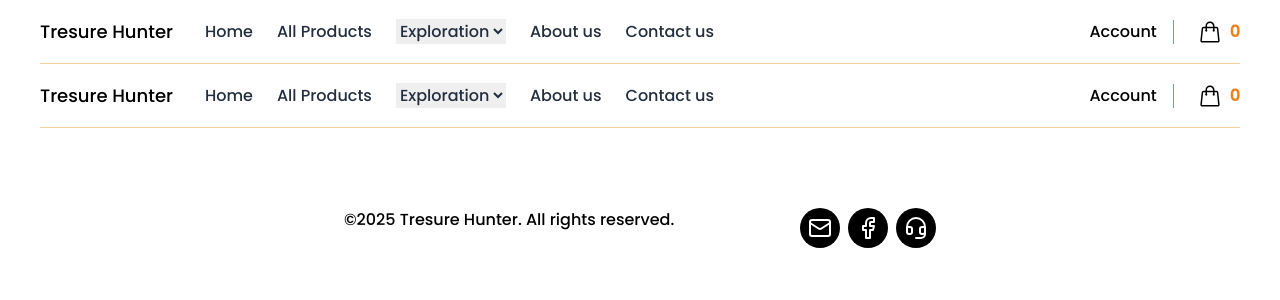
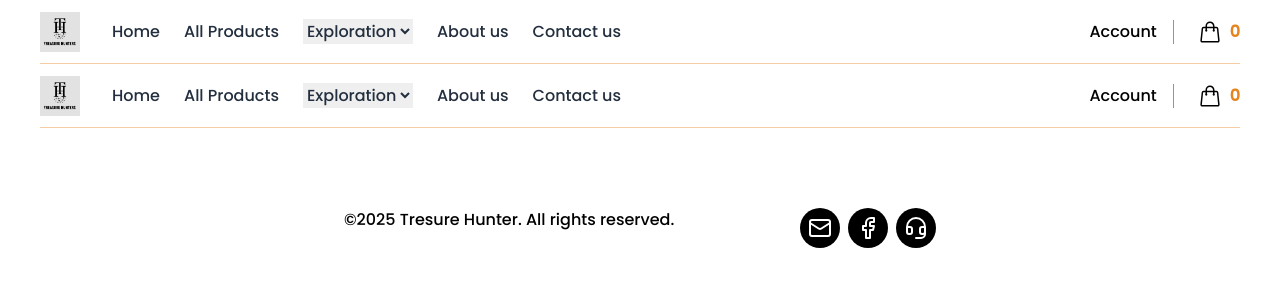
Before and after one commit to nurmandev/shopwithme, a Next.js app: page /components/Header in a window 1280 px wide. Shown: the top 300 px of the page. Built offline with nearby package versions, Linux system fonts and the light colour scheme; no server answers.

Commit message:
add logo

```diff
--- a/pages/components/Header.js
+++ b/pages/components/Header.js
@@ -3,6 +3,7 @@ import { useContext, useEffect, useState } from "react";
 import { CartContext } from "../../lib/CartContext";
 import { useRouter } from "next/router";
 import { signOut, useSession } from "next-auth/react";
+import logo from "../../public/tresur-logo.jpg";
 export default function Header() {
   const [isMobileNavOpen, setIsMobileNavOpen] = useState(false);
   const [currentPath, setCurrentPath] = useState("");
@@ -31,7 +32,12 @@ export default function Header() {
             className="flex gap-1 items-center text-text font-medium text-lg hover:text-primary "
             href="/"
           >
-            <span>Tresure Hunter</span>
+            <img
+              src="../tresur-logo.jpg"
+              class="h-10 w-35 "
+              alt="Tresure Hunter"
+            />
+            {/* <span>Tresure Hunter</span> */}
           </Link>
 
           <div className="flex flex-1 items-center justify-end md:justify-between">
```
Also changed, not shown: public/tresur-logo.jpg (added).
